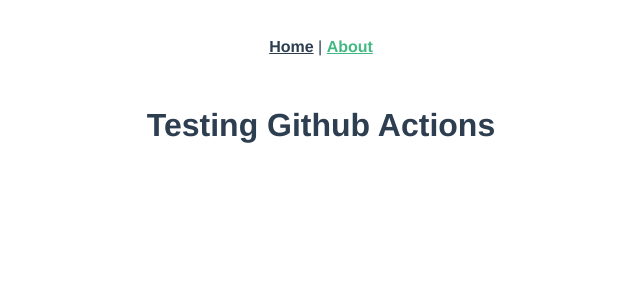
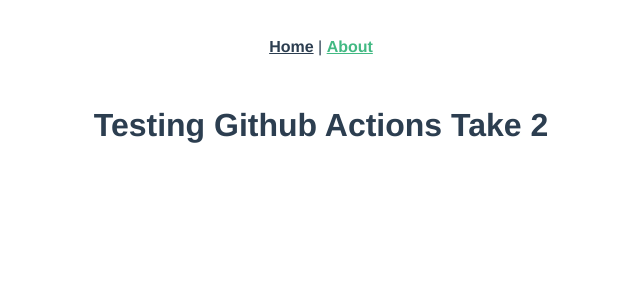
Before and after one commit to thangpham7793/BoardgameHub, a Vue app: page /#/about in a window 1280 px wide. Shown: the top 300 px of the page, without its empty margins (319-959 px from the left). Built offline with nearby package versions, Linux system fonts and the light colour scheme.

Commit message:
feat(build-pipeline): add missing --delete && add lint, test, cache to actions

```diff
--- a/package.json
+++ b/package.json
@@ -4,11 +4,11 @@
   "private": true,
   "scripts": {
     "serve": "vue-cli-service serve",
-    "build": "vue-cli-service build && yarn deploy",
+    "build": "vue-cli-service build",
     "test:unit": "vue-cli-service test:unit",
     "test:e2e": "vue-cli-service test:e2e",
     "lint": "vue-cli-service lint",
-    "deploy": "./deploy.sh"
+    "deploy": "yarn build && ./deploy.sh"
   },
   "dependencies": {
     "core-js": "^3.6.5",
--- a/src/views/About.vue
+++ b/src/views/About.vue
@@ -1,5 +1,5 @@
 <template>
   <div class="about">
-    <h1>Testing Github Actions</h1>
+    <h1>Testing Github Actions Take 2</h1>
   </div>
 </template>
```
Also changed, not shown: 1 other file (tests, documents, lock files or other folders).
